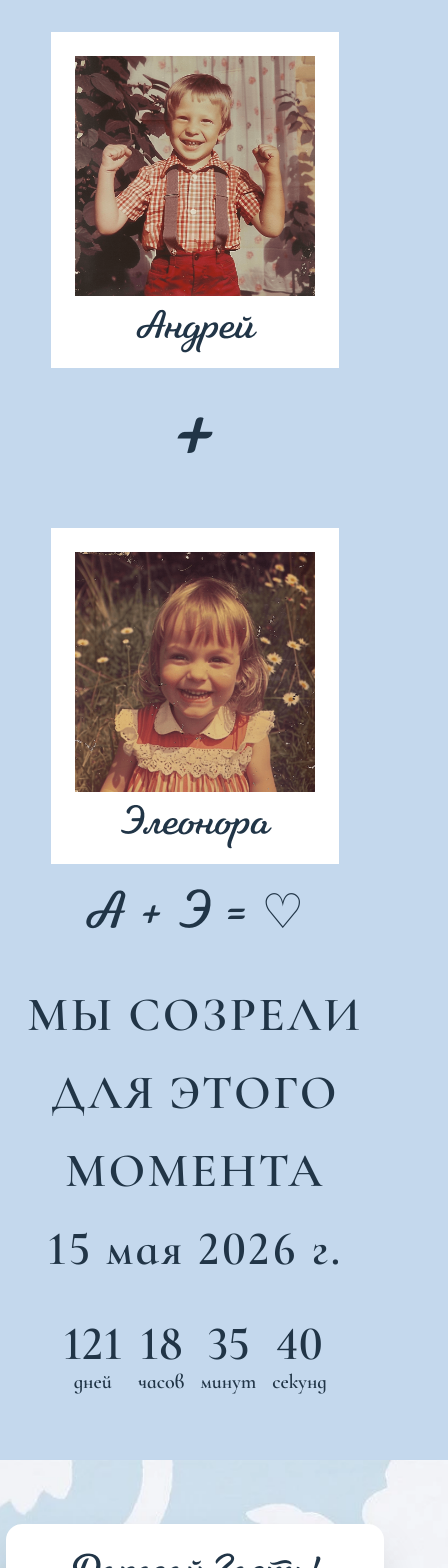
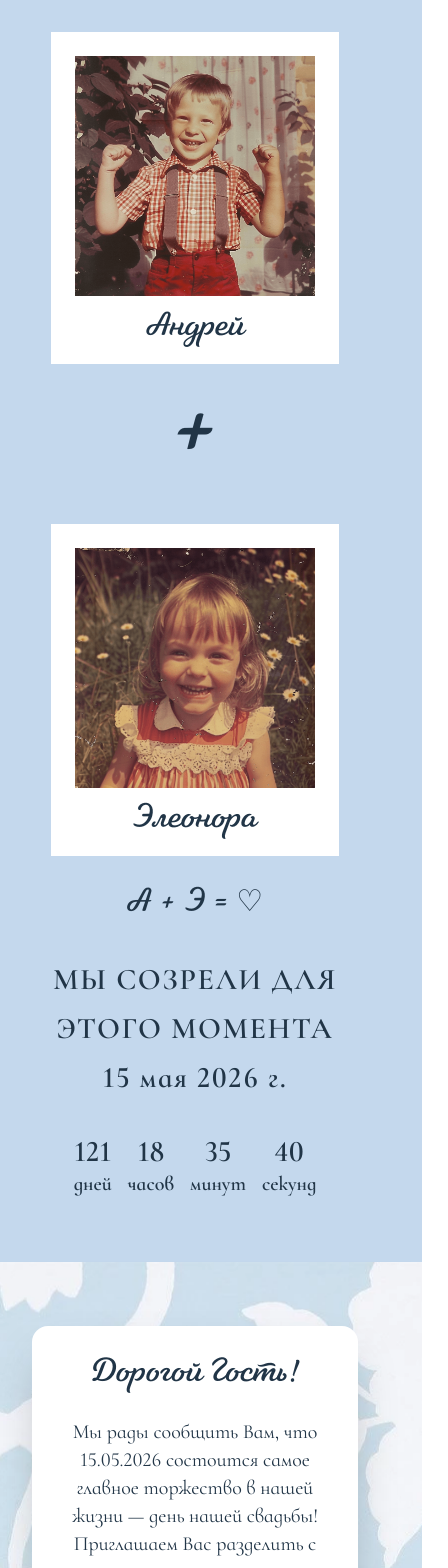
Before and after one commit to maryshev3/WeddingSite, a React (Vite) app: page / in a window 390 px wide. Shown: the top 1568 px of the page, 448 px wide, since content can reach past the window. Built offline with nearby package versions, Linux system fonts and the light colour scheme.

Commit message:
resize fonts

```diff
--- a/src/App.css
+++ b/src/App.css
@@ -43,3 +43,16 @@
 body {
   overflow-x: hidden;
 }
+
+/* Гарантируем, что ничего не вылезет */
+html, body, #root {
+  width: 100%;
+  overflow-x: hidden;
+  margin: 0;
+  padding: 0;
+}
+
+body {
+  word-break: break-word;
+  overflow-wrap: anywhere; /* ← это ключевой стиль для современных браузеров */
+}
--- a/src/App.jsx
+++ b/src/App.jsx
@@ -48,9 +48,9 @@ const WeddingInvitation = () => {
   };
 
   return (
-    <div className="">
+    <div className="w-full min-w-0">
       {/* Main Container - Centered Content */}
-      <div className="">
+      <div className="w-full">
         {/* Childhood Photos Section */}
         <div className="shadow-lg p-8 relative" style={{ backgroundColor: '#c4d8ed' }}>
           <div className="flex flex-col items-center justify-center gap-8">
@@ -58,7 +58,7 @@ const WeddingInvitation = () => {
             {/* Блок Андрея с сердечком вверху */}
             <div className="text-center bg-white pt-6 pr-6 pl-6 pb-4 relative z-10">
               <img src="images/man_child.png" alt="Андрей" className="w-60 h-60"/>
-              <p className="text-4xl mt-4 font-TildaScriptRegular">Андрей</p>
+              <p className="text-3xl sm:text-4xl mt-4 font-TildaScriptRegular">Андрей</p>
             </div>
 
             <div className="flex items-center justify-center my-0 md:my-0">
@@ -68,15 +68,15 @@ const WeddingInvitation = () => {
             {/* Блок Элеоноры с сердечком внизу */}
             <div className="text-center bg-white pt-6 pr-6 pl-6 pb-4 relative z-10">
               <img src="images/girl_child.png" alt="Элеонора" className="w-60 h-60"/>
-              <p className="text-4xl mt-4 font-TildaScriptRegular">Элеонора</p>
+              <p className="text-3xl sm:text-4xl mt-4 font-TildaScriptRegular">Элеонора</p>
             </div>
 
             <div className="flex items-center justify-center my-0 md:my-0">
-              <p className="text-5xl font-TildaScriptRegular">А + Э = ♡︎</p>
+              <p className="text-3xl font-TildaScriptRegular">А + Э = ♡︎</p>
             </div>
 
             <div className="text-center">
-              <p className="font-CormorantInfantBold text-5xl mb-8 leading-relaxed tracking-wider">
+              <p className="font-CormorantInfantBold text-3xl mb-8 leading-relaxed tracking-wider">
                 МЫ СОЗРЕЛИ ДЛЯ ЭТОГО МОМЕНТА <br />
                 <span className="font-bold">15 мая 2026 г.</span>
               </p>
@@ -96,7 +96,7 @@ const WeddingInvitation = () => {
                     return (
                       <div key={unit} className="text-center">
                         <div className="bg-transparent flex flex-col items-center justify-center">
-                          <span className="text-5xl font-semibold font-CormorantInfantBold">{value}</span>
+                          <span className="text-3xl font-semibold font-CormorantInfantBold">{value}</span>
                           <span className="text-xl font-CormorantInfantBold">{labels[unit] || unit.slice(0, -1)}</span>
                         </div>
                       </div>
@@ -114,12 +114,12 @@ const WeddingInvitation = () => {
           <div className="bg-white mx-8 md:mx-auto my-8 md:my-16 max-w-4xl p-8 rounded-2xl shadow-2xl relative z-10">
             {/* Invitation Text */}
             <div className="text-center">
-              <h2 className="text-4xl font-TildaScriptRegular mb-6">Дорогой Гость!</h2>
-              <p className="text-2xl font-CormorantInfantLite mb-6">
+              <h2 className="text-3xl sm:text-4xl font-TildaScriptRegular mb-6">Дорогой Гость!</h2>
+              <p className="text-xl sm:text-2xl font-CormorantInfantLite mb-6">
                 Мы рады сообщить Вам, что <span className="font-semibold">15.05.2026</span> состоится самое главное торжество в нашей жизни — день нашей свадьбы!
                 Приглашаем Вас разделить с нами радость этого незабываемого дня.
               </p>
-              <p className="text-2xl font-CormorantInfantLite mb-6">
+              <p className="text-xl sm:text-2xl font-CormorantInfantLite mb-6">
                 15.05.2026 в 15:00 Банкетный зал "Селебрити"
                 Энзелийская улица, 1а
               </p>
@@ -130,17 +130,17 @@ const WeddingInvitation = () => {
                   className="w-full max-w-md"
                 />
               </div>
-              <p className="text-4xl font-CormorantInfantLite mb-6">
+              <p className="text-3xl sm:text-4xl font-CormorantInfantLite mb-6">
                 ПОДТВЕРЖДЕНИЕ
               </p>
-              <p className="text-2xl font-CormorantInfantLite mb-12">
+              <p className="text-xl sm:text-2xl font-CormorantInfantLite mb-12">
                 Пожалуйста подтвердите свое присутствие до 20.04.2026
               </p>
-              <p className="text-4xl font-TildaScriptRegular mb-6">
+              <p className="text-3xl sm:text-4xl font-TildaScriptRegular mb-6">
                 Ждём Вас на нашей свадьбе!
               </p>
               <div className="my-6">
-                <p className="text-2xl font-CormorantInfantLite mb-6">
+                <p className="text-xl sm:text-2xl font-CormorantInfantLite mb-6">
                   Будем благодарны, если при выборе нарядов на наше торжество вы придержитесь следующей палитры
                 </p>
                 <div className="flex flex-wrap justify-center gap-6">
@@ -187,7 +187,7 @@ const WeddingInvitation = () => {
 
         {/* Wedding Schedule */}
         <div className="p-4 sm:p-8 overflow-x-hidden" style={{ backgroundColor: '#e3d8f1' }}>
-          <h2 className="text-4xl font-TildaScriptRegular mb-6 text-center">Свадебное расписание</h2>
+          <h2 className="text-3xl sm:text-4xl font-TildaScriptRegular mb-6 text-center">Свадебное расписание</h2>
 
           <div className="space-y-4 max-w-2xl mx-auto">
             {[
@@ -201,13 +201,13 @@ const WeddingInvitation = () => {
               <div key={index} className="flex items-start gap-4 sm:gap-16 p-4">
                 <div className="flex-shrink-0 w-20 min-w-20">
                   {item.time && (
-                    <span className="text-2xl font-CormorantInfantBold block text-right">
+                    <span className="text-xl sm:text-2xl font-CormorantInfantBold block text-right">
                       {item.time}
                     </span>
                   )}
                 </div>
                 <div className="flex-1">
-                  <span className="text-2xl font-CormorantInfantBold block">{item.event}</span>
+                  <span className="text-xl sm:text-2xl font-CormorantInfantBold block">{item.event}</span>
                   {item.note && (
                     <span className="text-lg font-CormorantInfantLite text-gray-700 block mt-1">
                       {item.note}
@@ -221,7 +221,7 @@ const WeddingInvitation = () => {
 
         {/* Map */}
         <div className="w-full px-4 sm:px-6 py-6 bg-white">
-          <h3 className="text-4xl font-CormorantInfantBold text-center mb-6 max-w-2xl mx-auto">
+          <h3 className="text-3xl sm:text-4xl font-CormorantInfantBold text-center mb-6 max-w-2xl mx-auto">
             Где нас найти?
           </h3>
 
```
